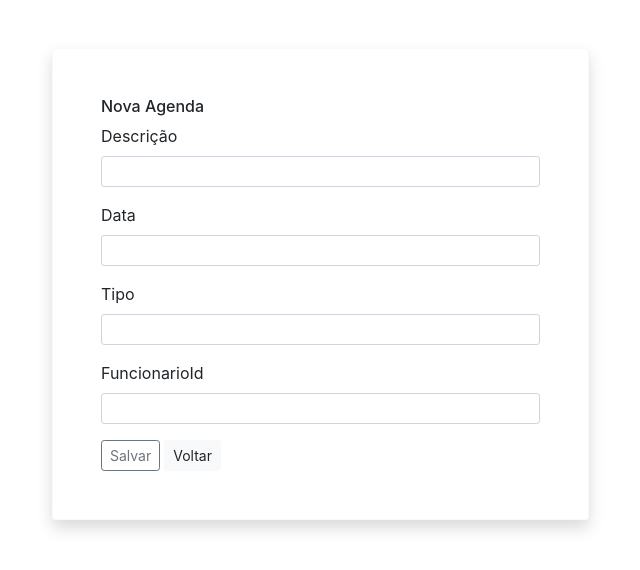
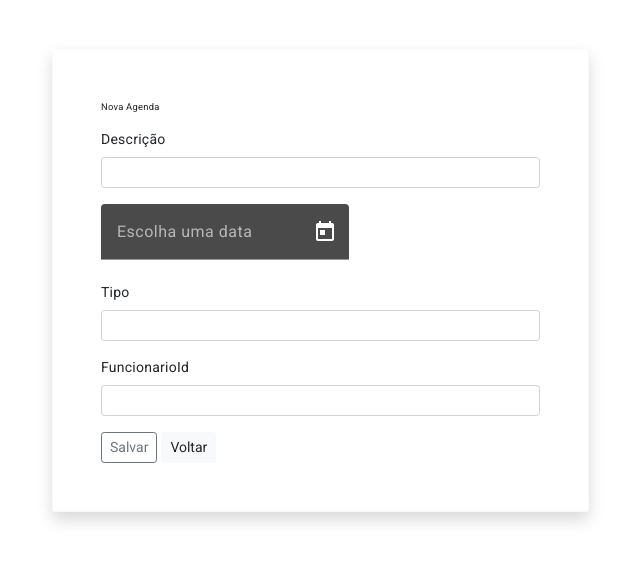
Before and after one commit to daywid/Angular-Studies, an Angular app in the folder AppMarcenaria/: page /agendas in a window 1280 px wide. Shown: the top 570 px of the page, without its empty margins (51-691 px from the left). Built offline with nearby package versions, Linux system fonts and the light colour scheme.

Commit message:
calendar with angular material

```diff
--- a/AppMarcenaria/angular.json
+++ b/AppMarcenaria/angular.json
@@ -25,6 +25,7 @@
               "src/assets"
             ],
             "styles": [
+              "@angular/material/prebuilt-themes/purple-green.css",
               "src/styles.css"
             ],
             "scripts": []
@@ -87,6 +88,7 @@
               "src/assets"
             ],
             "styles": [
+              "@angular/material/prebuilt-themes/purple-green.css",
               "src/styles.css"
             ],
             "scripts": []
--- a/AppMarcenaria/package.json
+++ b/AppMarcenaria/package.json
@@ -11,10 +11,12 @@
   "private": true,
   "dependencies": {
     "@angular/animations": "^16.0.0",
+    "@angular/cdk": "^16.2.12",
     "@angular/common": "^16.0.0",
     "@angular/compiler": "^16.0.0",
     "@angular/core": "^16.0.0",
     "@angular/forms": "^16.0.0",
+    "@angular/material": "^16.2.12",
     "@angular/platform-browser": "^16.0.0",
     "@angular/platform-browser-dynamic": "^16.0.0",
     "@angular/router": "^16.0.0",
--- a/AppMarcenaria/src/app/components/agendas/agendas.component.html
+++ b/AppMarcenaria/src/app/components/agendas/agendas.component.html
@@ -14,14 +14,27 @@
             formControlName="descricao"
           />
         </div>
-        <div class="form-group">
+
+
+        <mat-form-field>
+          <input matInput [matDatepicker]="picker" placeholder="Escolha uma data" formControlName="data">
+          <mat-datepicker-toggle matSuffix [for]="picker"></mat-datepicker-toggle>
+          <mat-datepicker #picker></mat-datepicker>
+        </mat-form-field>
+
+
+
+
+        <!-- <div class="form-group">
           <label>Data</label>
           <input
             type="text"
             class="form-control form-control-sm"
             formControlName="data"
           />
-        </div>
+        </div> -->
+
+
         <div class="form-group">
           <label>Tipo</label>
           <input
--- a/AppMarcenaria/src/app/components/agendas/agendas.component.ts
+++ b/AppMarcenaria/src/app/components/agendas/agendas.component.ts
@@ -1,42 +1,36 @@
+// agendas.component.ts
 import { Component, OnInit } from '@angular/core';
-import { FormControl, FormGroup } from '@angular/forms';
-import { Observer } from 'rxjs';
+import { FormBuilder, FormGroup } from '@angular/forms';
 import { AgendasService } from 'src/app/agendas.service';
 import { Agenda } from 'src/app/Agenda';
-// import { ModelosService } from 'src/app/modelos.service';
-// import { Modelo } from 'src/app/Modelo';
 
 @Component({
   selector: 'app-agendas',
   templateUrl: './agendas.component.html',
   styleUrls: ['./agendas.component.css']
 })
-export class AgendasComponent implements OnInit{
+export class AgendasComponent implements OnInit {
+  formulario!: FormGroup;  // Alteração aqui
+  tituloFormulario: string = '';
+minhaAgenda: any;
+agenda: any;
 
-  formulario: any;
-  tituloFormulario: string = '';
-
-  constructor(private agendasService : AgendasService) { }
+  constructor(private formBuilder: FormBuilder, private agendasService: AgendasService) { }
 
   ngOnInit(): void {
     this.tituloFormulario = 'Nova Agenda';
-    this.formulario = new FormGroup({
-      // placa: new FormControl(null),
-      // descricao: new FormControl(null)
-
-      descricao: new FormControl(null),
-      data: new FormControl(null),
-      tipo: new FormControl(null),
-      funcionarioId: new FormControl(null)
-
-
-    })
+    this.formulario = this.formBuilder.group({
+      descricao: [null],
+      data: [null],
+      tipo: [null],
+      funcionarioId: [null],
+    });
   }
 
   enviarFormulario(): void {
-    const agenda : Agenda = this.formulario.value;
+    const agenda: Agenda = this.formulario.value as Agenda;
     this.agendasService.cadastrar(agenda).subscribe(result => {
       alert('Agenda inserida com sucesso.');
-    })
+    });
+  }
 }
-}
--- a/AppMarcenaria/src/index.html
+++ b/AppMarcenaria/src/index.html
@@ -7,8 +7,11 @@
   <meta name="viewport" content="width=device-width, initial-scale=1">
   <link rel="icon" type="image/x-icon" href="favicon.ico">
   <link rel="stylesheet"href="https://stackpath.bootstrapcdn.com/bootstrap/4.5.2/css/bootstrap.min.css">
+  <link rel="preconnect" href="https://fonts.gstatic.com">
+  <link href="https://fonts.googleapis.com/css2?family=Roboto:wght@300;400;500&display=swap" rel="stylesheet">
+  <link href="https://fonts.googleapis.com/icon?family=Material+Icons" rel="stylesheet">
 </head>
-<body>
+<body class="mat-typography">
   <app-root></app-root>
 </body>
 </html>
--- a/AppMarcenaria/src/styles.css
+++ b/AppMarcenaria/src/styles.css
@@ -1 +1,4 @@
 /* You can add global styles to this file, and also import other style files */
+
+html, body { height: 100%; }
+body { margin: 0; font-family: Roboto, "Helvetica Neue", sans-serif; }
```
Also changed, not shown: AppMarcenaria/src/app/Agenda.ts (+25 -10 lines), AppMarcenaria/src/app/app.module.ts (+14 -1 lines), 2 other files (tests, documents, lock files or other folders).
